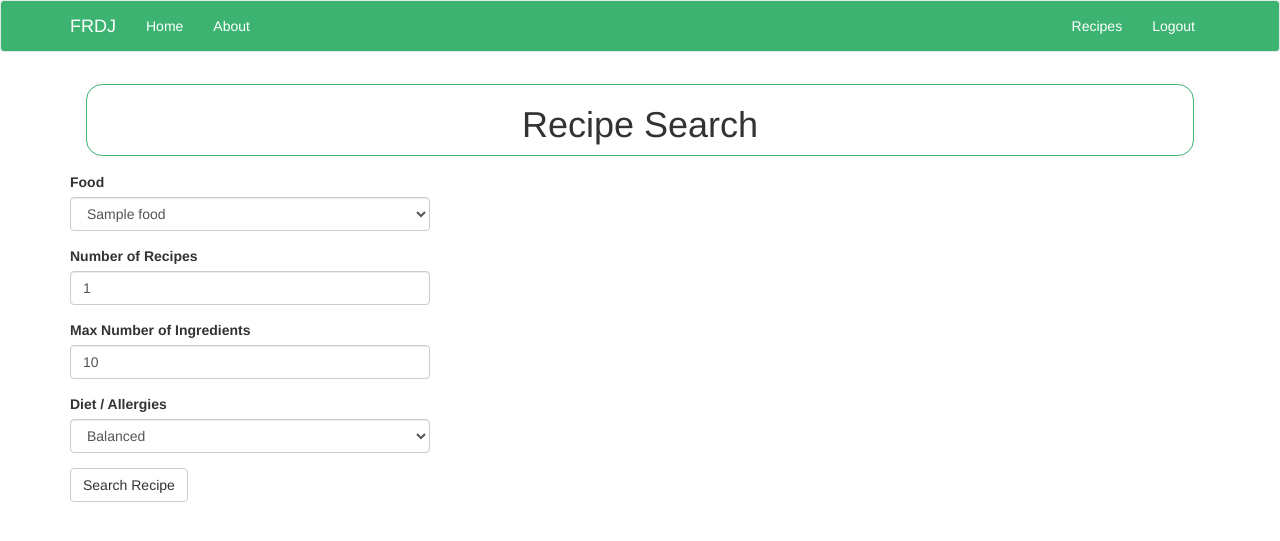
After one commit to evanmce/frdj, a Flask app: page /recipe in a window 1280 px wide. The commit adds this page. Shown: the top 541 px of the page. Run offline with Flask 2, Linux system fonts and the light colour scheme; a user stored in the database is signed in; tables that the repository leaves empty hold one stand-in row (values such as "Sample post"); some libraries are stand-ins or nearby versions.

Commit message:
added recipe page with styling

```diff
--- a/app/forms.py
+++ b/app/forms.py
@@ -1,8 +1,8 @@
+from flask_login import current_user
 from flask_wtf import FlaskForm
-from wtforms import StringField, PasswordField, BooleanField, SubmitField, SelectField, Form
-from wtforms.validators import DataRequired, ValidationError, Email, EqualTo, Length
+from wtforms import StringField, PasswordField, BooleanField, SubmitField, SelectField, Form, IntegerField
+from wtforms.validators import DataRequired, ValidationError, Email, EqualTo, Length, NumberRange
 from app.models import User, Food, FoodTypes
-# from app.models import User, Food
 
 class LoginForm(FlaskForm):
     username = StringField('Username', validators=[DataRequired()])
@@ -32,3 +32,10 @@ class AddFoodForm(FlaskForm):
     name = StringField('Name', validators=[DataRequired()])
     food_type = SelectField('Food Type', choices=FoodTypes)
     submit = SubmitField('Add Food')
+
+class RecipeSearchForm(FlaskForm):
+    query_text = SelectField('Food', validators=[DataRequired()], id='select_query')
+    num_recipes = IntegerField('Number of Recipes', validators=[DataRequired(), NumberRange(min=0, max=20)], default=1)
+    num_ingredients = IntegerField('Max Number of Ingredients', validators=[DataRequired(), NumberRange(min=5, max=25)], default=10)
+    diet = SelectField('Diet / Allergies', id='select_diet')
+    submit = SubmitField('Search Recipe')
--- a/app/routes.py
+++ b/app/routes.py
@@ -1,8 +1,14 @@
 from app import app, db
-from app.forms import LoginForm, RegistrationForm, AddFoodForm
+from app.forms import LoginForm, RegistrationForm, AddFoodForm, RecipeSearchForm
 from app.models import User, Food
-from flask import render_template, redirect, url_for, flash
+from flask import render_template, redirect, url_for, flash, jsonify, Response
 from flask_login import current_user, login_user, logout_user, login_required
+import json
+from py_edamam import Edamam, PyEdamam
+import requests
+
+app_id = '9a9a5957'
+app_key = '61b6cec1a891846e2d03c6f53aecaeb2'
 
 #   ---------------------------------------------------------------------
 #   Login / Authentication
@@ -62,3 +68,21 @@ def index():
 @app.route('/about')
 def about():
     return render_template('about.html', title='About')
+
+@app.route('/recipe', methods=['GET', 'POST'])
+@login_required
+def recipe():
+    form = RecipeSearchForm(valid_user_id=current_user.username)
+    user = User.query.filter_by(username=current_user.username).first()
+    food_list = user.foods.all()
+    form.query_text.choices = [(f.name, f.name) for f in food_list]
+    form.diet.choices = [('balanced', 'Balanced'), ('high protein', 'High Protein'), ('low-fat', 'Low Fat'),
+    ('low-carb', 'Low Carb'), ('vegan', 'Vegan'), ('vegetarian', 'Vegetarian'), ('sugar-conscious', 'Sugar Conscious'),
+    ('peanut-free', 'Peanut Free'), ('tree-nut-free', 'Tree Nut Free'), ('alcohol-free', 'Alcohol Free')]
+    if form.validate_on_submit():
+        r = requests.get(
+            'https://api.edamam.com/search?q={}&app_id={}&app_key={}&from=0&to={}&ingr={}&diet={}'.format(
+                form.query_text.data, app_id, app_key, form.num_recipes.data, form.num_ingredients.data, form.diet.data))
+        recipes = json.loads(r.text)
+        return render_template('recipe.html', title='Recipes Found', recipes=recipes['hits'])
+    return render_template('recipe.html', title='Recipe', form=form)
--- /dev/null
+++ b/app/static/css/recipe.css
@@ -0,0 +1,71 @@
+.recipe-title {
+    border: 1px solid #3CB371 !important;
+    border-radius: 16px;
+    max-width: 1140px;
+    text-align: center;
+    margin: 16px;
+    margin-top: 12px;
+    vertical-align: middle;
+    line-height: 16px;
+}
+
+.tile-container {
+    display: grid;
+    grid-template-columns: 1fr 1fr;
+    grid-auto-rows: 520px;
+    min-width: 1140px;
+}
+
+.tile-recipe {
+    border: 1px solid #ccc !important;
+    border-radius: 16px;
+    padding: 0.01em 16px;
+    display: flex;
+    flex-direction: column;
+    grid-row: span 1;
+    grid-column: span 1;
+    overflow: hidden;
+    margin: 16px;
+}
+
+.tile-title {
+    border: 1px solid #ccc !important;
+    border-radius: 16px;
+    margin-top: 16px;
+    margin-bottom: 16px;
+    text-align: center;
+    vertical-align: middle;
+}
+
+.tile-image {
+    max-height: 244px;
+    width: 244px;
+    border-radius: 16px;
+}
+
+.tile-info {
+    border: 1px solid #ffffff !important;
+    border-radius: 16px;
+    max-width: 244px;
+    margin-top: 16px;
+    margin-bottom: 16px;
+    min-height: 112px;
+}
+
+.tile-url {
+    margin: 16px;
+    border-radius: 16px;
+    min-width: 210px;
+}
+
+.tile-servings {
+    margin: 16px;
+}
+
+.tile-ingredients-title {
+
+}
+
+.tile-ingredients {
+
+}
--- a/app/templates/base.html
+++ b/app/templates/base.html
@@ -25,6 +25,7 @@
                     {% if current_user.is_anonymous %}
                     <li><a href="{{ url_for('login') }}" class="navlink">Login</a></li>
                     {% else %}
+                    <li><a href="{{ url_for('recipe') }}" class="navlink">Recipes</a></li>
                     <li><a href="{{ url_for('logout') }}" class="navlink">Logout</a></li>
                     {% endif %}
                 </ul>
@@ -44,5 +45,7 @@
     <link rel="stylesheet" type="text/css" href="{{ url_for('.static', filename='css/navbar.css') }}">
     <link rel="stylesheet" type="text/css" href="{{ url_for('.static', filename='css/forms.css') }}">
     <link rel="stylesheet" type="text/css" href="{{ url_for('.static', filename='css/iconbox.css') }}">
+    <link rel="stylesheet" type="text/css" href="{{ url_for('.static', filename='css/recipe.css') }}">
     <script src="https://kit.fontawesome.com/aaedcd4e21.js" crossorigin="anonymous"></script>
+    <script src="https://developer.edamam.com/attribution/badge.js"></script>
 {% endblock %}
--- /dev/null
+++ b/app/templates/recipe.html
@@ -0,0 +1,56 @@
+{% extends "base.html" %}
+{% import 'bootstrap/wtf.html' as wtf %}
+
+{% block app_content %}
+    <div class="container">
+        <div class="recipe-title"><h1>Recipe Search</h1></div>
+        {% if form %}
+            <div class="row">
+                <div class="col-md-4">
+                    {{ wtf.quick_form(form) }}
+                </div>
+            </div>
+        {% endif %}
+        {% if recipes %}
+            <div class="row">
+                <div class="col-md-4">
+                    <div class="tile-container">
+                        {% for items in recipes %}
+                        <div class="tile-recipe">
+                            <div class="tile-title">
+                                <h2>{{ items['recipe']['label'] }}</h2>
+                            </div>
+
+                            <div class="tile-image">
+                                <img src="{{ items['recipe']['image'] }}" style="border-radius: 16px; max-height: 244px; max-width: 244px">
+                            </div>
+
+                            <div class="tile-info">
+                                <div class="tile-url">
+                                    <a href="{{ items['recipe']['url'] }}" class="btn btn-info" role="button" style="min-width: 210px">Recipe</a>
+                                </div>
+
+                                <div class="tile-servings">
+                                    Serving Size: {{ items['recipe']['yield']|round|int }}
+                                </div>
+                            </div>
+
+
+                            <div class="tile-ingredients-title">
+                                <h3>Ingredients:</h3>
+                            </div>
+
+                            {% for ingr in items['recipe']['ingredientLines'] %}
+                                <div class="tile-ingredients">
+                                    <li>{{ ingr }}</li>
+                                </div>
+                            {% endfor %}
+                        </div>
+                        {% endfor %}
+                    </div>
+                </div>
+            </div>
+        {% endif %}
+        <div id="edamam-badge" data-color="white"></div>
+    </div>
+{% endblock %}
--- a/app/templates/register.html
+++ b/app/templates/register.html
@@ -10,5 +10,4 @@
             </div>
         </div>
     </div>
-
 {% endblock %}
```
Also changed, not shown: app/templates/index.html (+13 -6 lines), frdj.py (+6 -1 lines), app.db.
